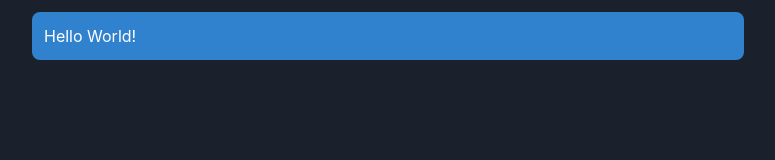
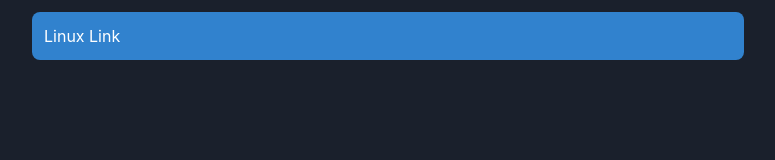
Before and after one commit to linux-link/LL-Pages, a React (Vite) app: page / in a window 1280 px wide. Shown: the top 160 px of the page, without its empty margins (252-1027 px from the left). Built offline with nearby package versions, Linux system fonts and the light colour scheme.

Commit message:
Update App.tsx

```diff
--- a/src/App.tsx
+++ b/src/App.tsx
@@ -6,7 +6,7 @@
         <Container maxW="container.md">
             <Box borderRadius="lg" color="white"
                  bg="blue.500" p={3} margin={3}>
-                <Text>Hello World!</Text>
+                <Text>Linux Link</Text>
             </Box>
         </Container>
     );
```
